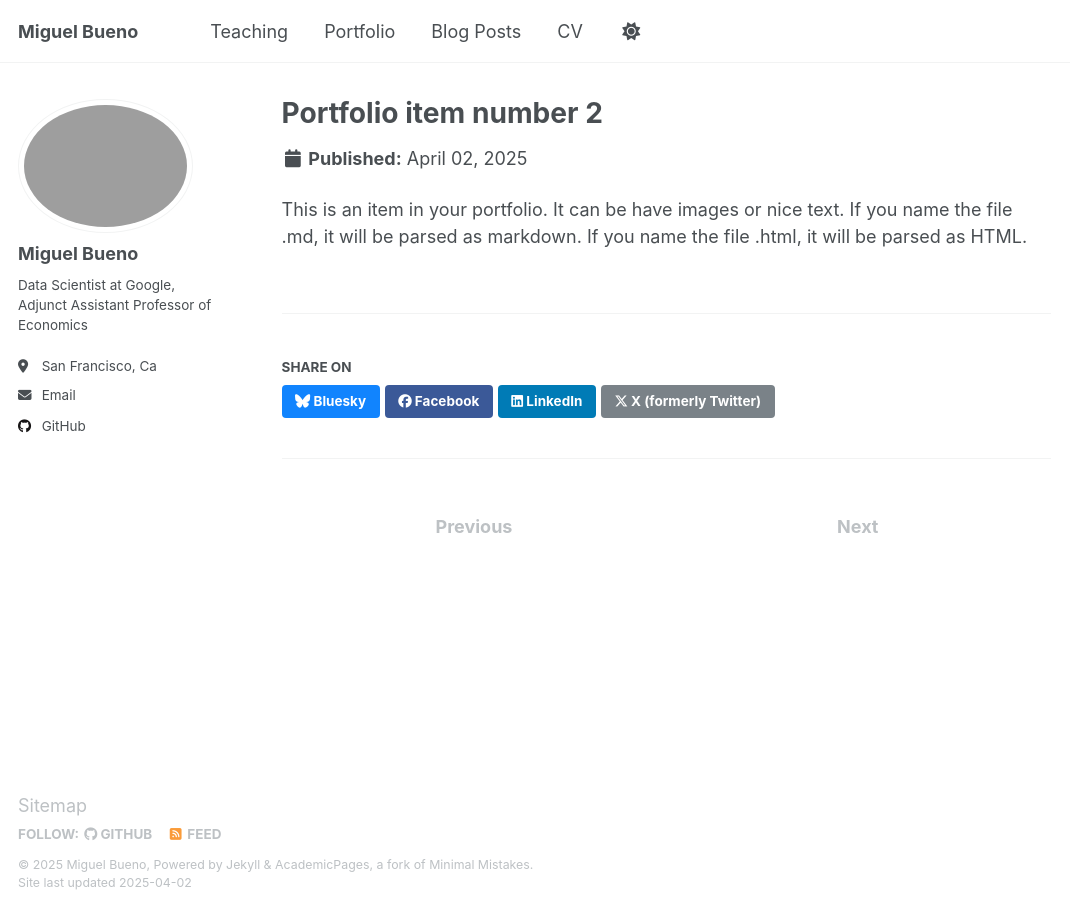
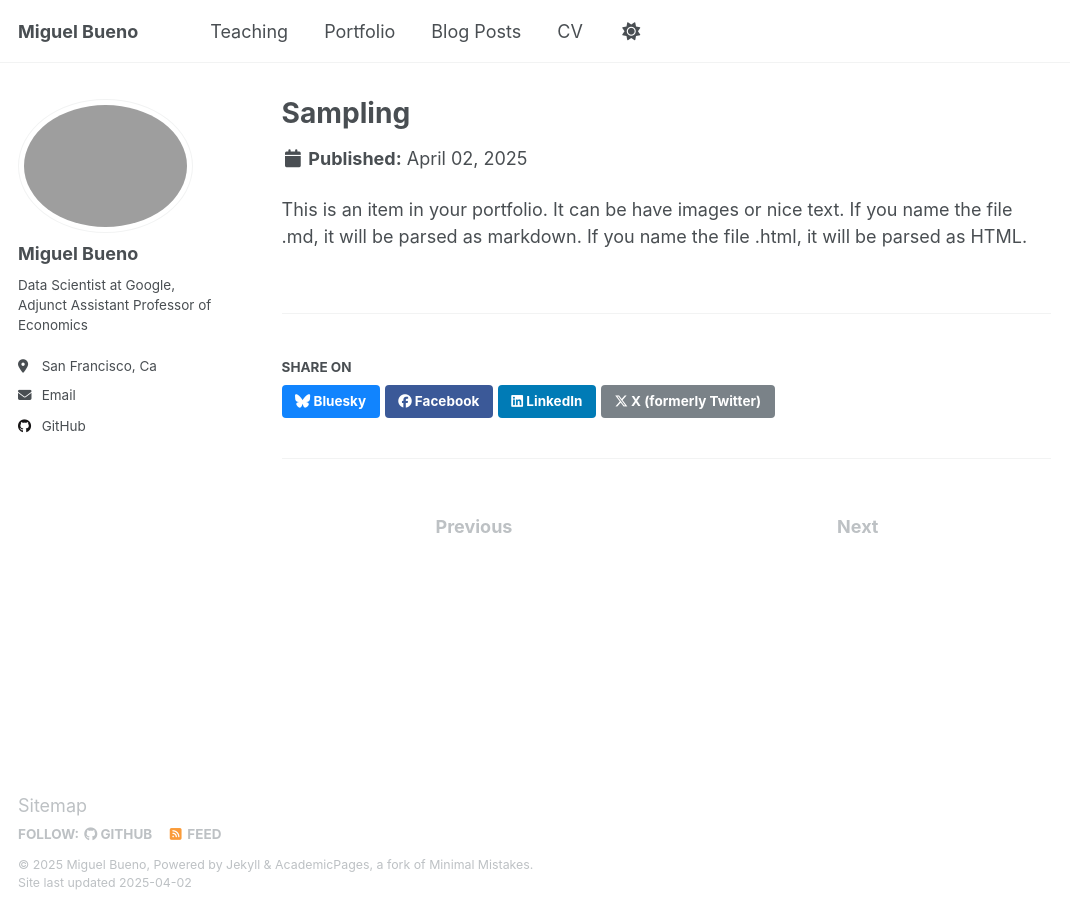
Before and after one commit to miguelbuenogoogle/miguelbuenogoogle.github.io, a Jekyll site: the page built from _portfolio/portfolio-2.html, in a window 1280 px wide. Shown: the whole page, without its empty margins (0-1070 px from the left). Built offline with Jekyll 4.4.1, drawn with Linux system fonts in a browser that asks for light colours.

Commit message:
Update portfolio-2.html

```diff
--- a/_portfolio/portfolio-2.html
+++ b/_portfolio/portfolio-2.html
@@ -1,5 +1,5 @@
 ---
-title: "Portfolio item number 2"
+title: "Sampling"
 excerpt: "Short description of portfolio item number 2 <br/><img src='/images/500x300.png'>"
 collection: portfolio
 ---
```
